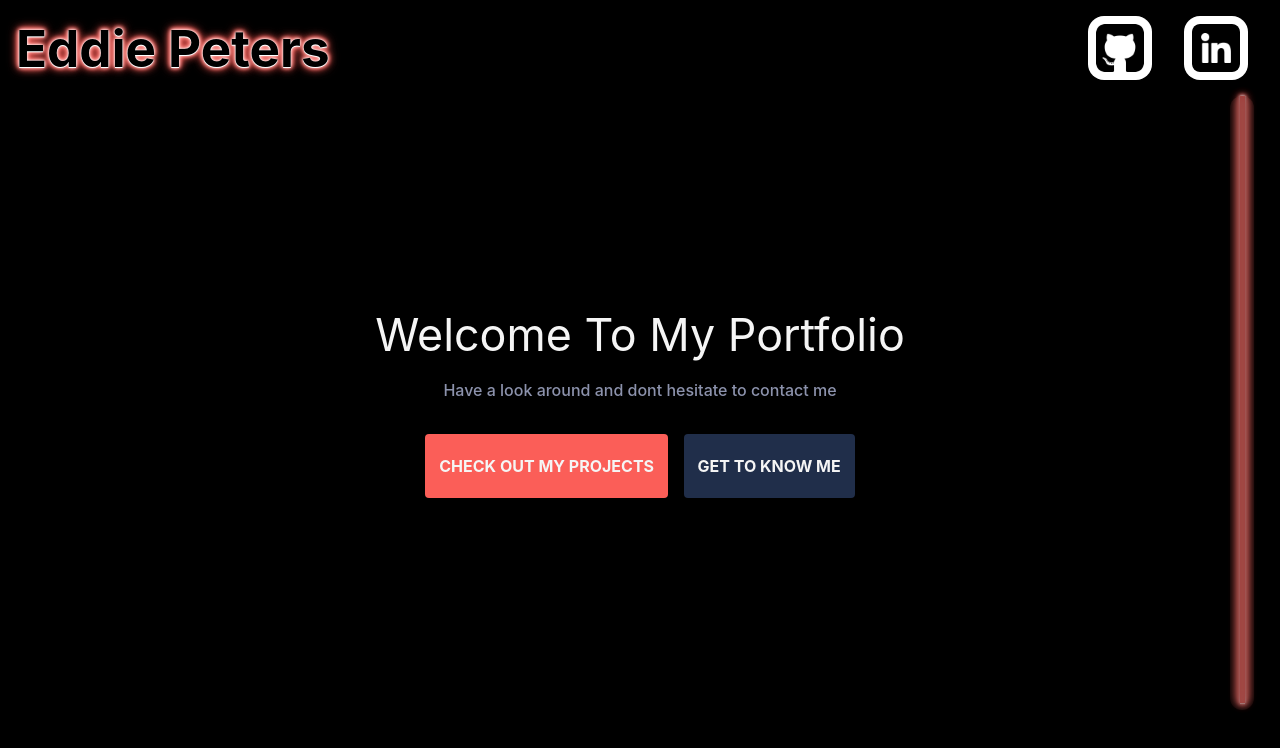
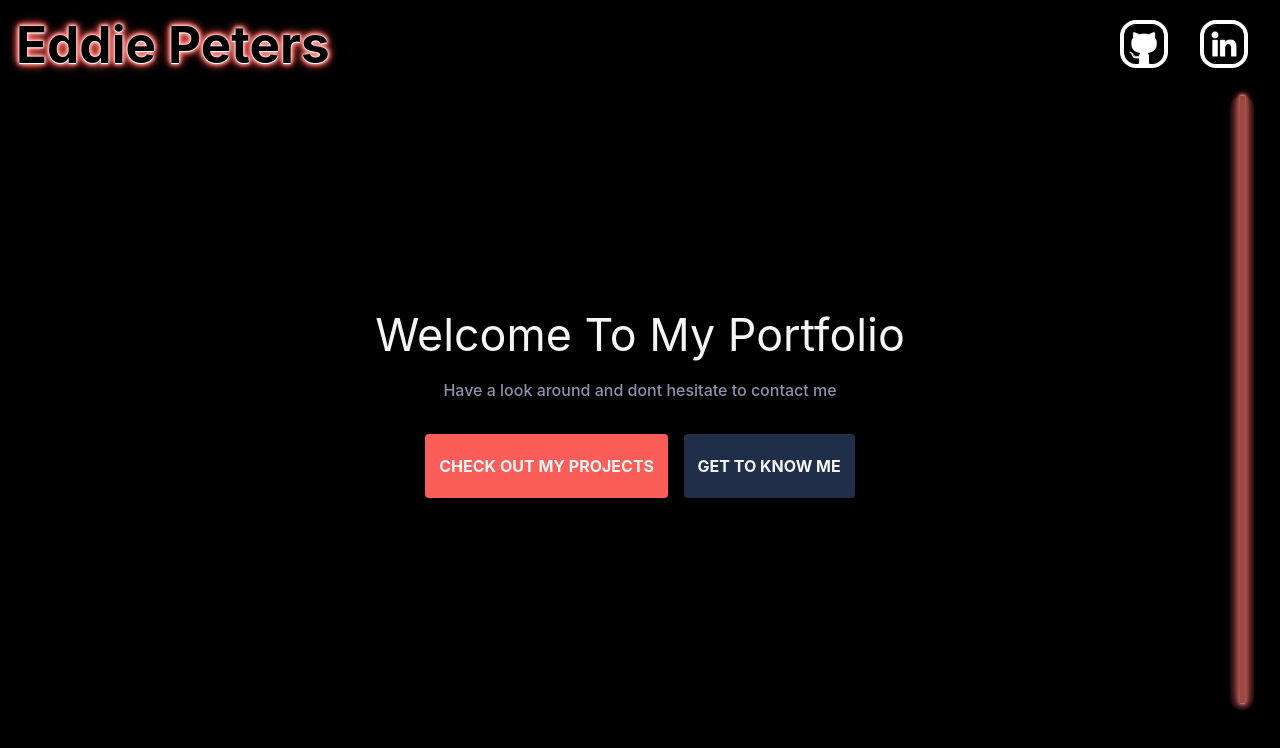
Before and after one commit to eddiepeters00/portfolio, a React (Vite) app: page / in a window 1280 px wide. Shown: the top 748 px of the page. Built offline with nearby package versions, Linux system fonts and the light colour scheme.

Commit message:
Added styling to header

```diff
--- a/src/Sections/Header/Header.tsx
+++ b/src/Sections/Header/Header.tsx
@@ -8,7 +8,6 @@ const StyledHeader = styled.header({
   position: 'fixed',
   top: '0',
   display: 'flex',
-  flexFlow: 'row noWrap',
   justifyContent: 'space-between',
   alignItems: 'center',
   padding: '1rem',
@@ -22,18 +21,20 @@ const StyledLogo = styled.h1({
 
 const SocialMediaContainer = styled.div({
   display: 'flex',
-  gap: '2rem',
   justifyContent: 'center',
   alignItems: 'center',
+  gap: '2rem',
   marginRight: '1rem',
 });
 
 const SocialMediaIcon = styled.img({
+  display: 'grid',
+  placeContent: 'center',
   maxWidth: '100%',
-  width: '4rem',
+  width: '3rem',
   backgroundColor: 'white',
   borderRadius: '1rem',
-  padding: '.5rem',
+  padding: '.25rem',
 });
 
 function Header() {
@@ -41,8 +42,20 @@ function Header() {
     <StyledHeader>
       <StyledLogo>Eddie Peters</StyledLogo>
       <SocialMediaContainer>
-        <SocialMediaIcon src={images.github}></SocialMediaIcon>
-        <SocialMediaIcon src={images.linkedin}></SocialMediaIcon>
+        <a href="https://github.com/eddiepeters00">
+          <SocialMediaIcon
+            src={images.github}
+            title="Github"
+            alt="Github icon"
+          ></SocialMediaIcon>
+        </a>
+        <a href="https://linkedin.com/in/eddie-peters00">
+          <SocialMediaIcon
+            src={images.linkedin}
+            title="LinkedIn"
+            alt="LinkedIn icon"
+          ></SocialMediaIcon>
+        </a>
       </SocialMediaContainer>
     </StyledHeader>
   );
```
